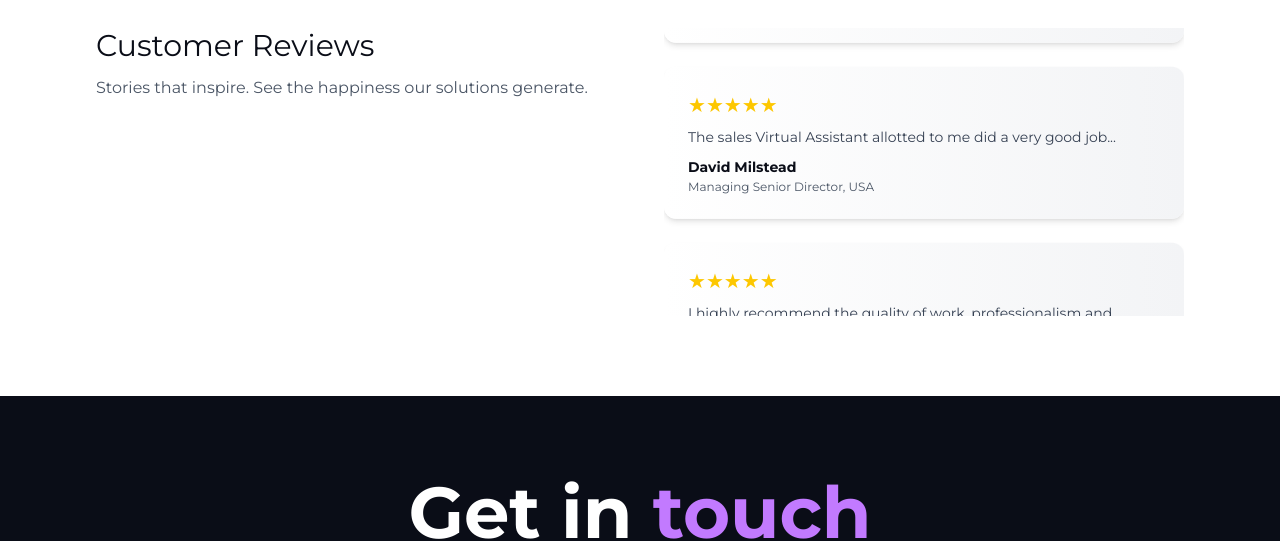
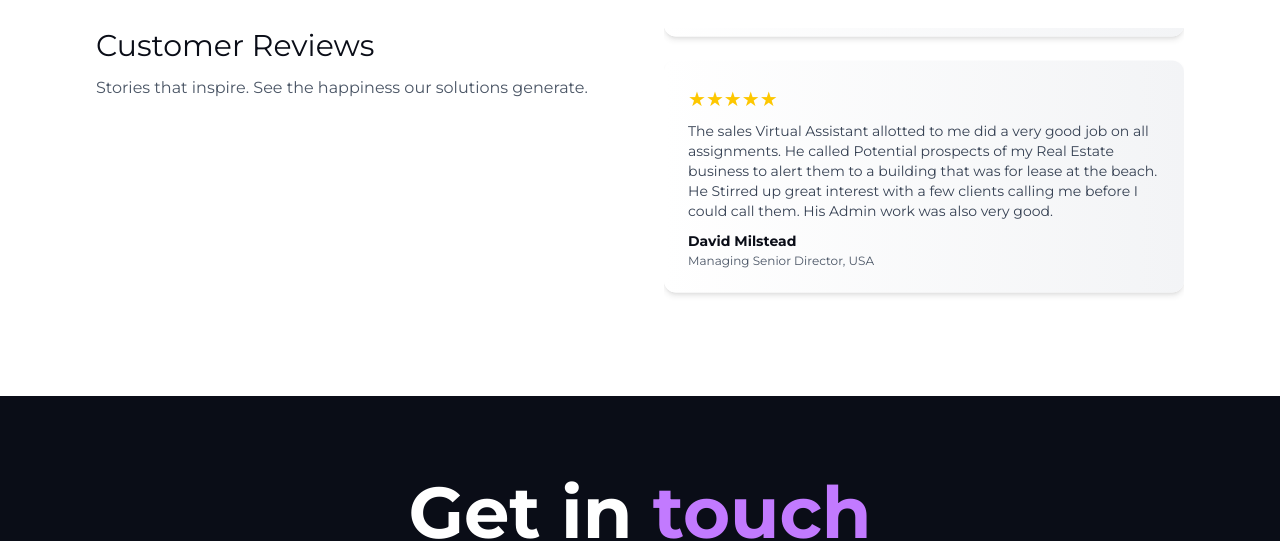
Before and after one commit to sintu009/global-assist-new, a React (Vite) app: page / in a window 1280 px wide. Shown: the part 5220-5761 px from the top of the page. Built offline with nearby package versions, Linux system fonts and the light colour scheme.

Commit message:
review and video link

```diff
--- a/src/components/StatsAndReviews.jsx
+++ b/src/components/StatsAndReviews.jsx
@@ -7,37 +7,37 @@ import statsImage from "../assets/stat2.png";
 const reviews = [
   {
     stars: "★★★★★",
-    text: "Our VA is consistent and hard-working and has proved to be an asset...",
+    text: "Our VA is consistent and hard-working and has proved to be an asset. I am pleased with the services we have received from Global Assist",
     name: "Victoria Segovia",
     position: "Communications Manager, USA",
   },
   {
     stars: "★★★★★",
-    text: "We really enjoy having the services as part of our business model...",
+    text: "We really enjoy having the services as part of our business model. VA is a good communicator, consistent, very organized trustworthy, and reliable. The service has been extremely professional and accessible. We definitely think every business should try it.",
     name: "Malindi Demery",
     position: "Managing Director, USA",
   },
   {
     stars: "★★★★★",
-    text: "I have worked with Shraddha. She has been excellent...",
+    text: "I have worked with Shraddha. She has been excellent! She has been conscientious, punctual, and attentive. She has provided invaluable insights and her perspective during the task. I appreciate whatever resources I was provided to improve our virtual work.",
     name: "Phill Garrow",
     position: "Writer",
   },
   {
     stars: "★★★★★",
-    text: "The sales Virtual Assistant allotted to me did a very good job...",
+    text: "The sales Virtual Assistant allotted to me did a very good job on all assignments. He called Potential prospects of my Real Estate business to alert them to a building that was for lease at the beach. He Stirred up great interest with a few clients calling me before I could call them. His Admin work was also very good.",
     name: "David Milstead",
     position: "Managing Senior Director, USA",
   },
   {
     stars: "★★★★★",
-    text: "I highly recommend the quality of work, professionalism and speed...",
+    text: "I highly recommend the quality of work, professionalism and speed in which VA from Global Assist works. They have added immense value to the marketing team, despite working virtually. I have absolutely no hesitation in recommending their competency for any project",
     name: "Dorina Lipovanciuc",
     position: "Managing Director, USA",
   },
   {
     stars: "★★★★★",
-    text: "My VA was detail oriented, a receptive listener and effective communicator...",
+    text: "My VA was detail oriented, a receptive listener and effective communicator. She would think on her own feet after an assignment was given and often demonstrated her best efforts when working on an assignment. I would use her again when the need arises.",
     name: "Confidential",
     position: "Confidential",
   },
--- a/src/pages/VideoEditing.jsx
+++ b/src/pages/VideoEditing.jsx
@@ -131,7 +131,7 @@ const VideoEditing = () => {
 
   {/* Image Row */}
   <div className="grid grid-cols-1 md:grid-cols-2 gap-6">
-    <a href="https://drive.google.com/file/d/18vUWWwWaibstK3e_eGCMWdz9rMzzWcP_/view?usp=sharing" target="_blank" rel="noopener noreferrer">
+    <a href="https://drive.google.com/file/d/15KQBjuqDaR8e0yuPMdhN6MqD2PAjGcUr/view?usp=sharing" target="_blank" rel="noopener noreferrer">
       <img
         src={veproject2}
         alt="Project 1"
```
